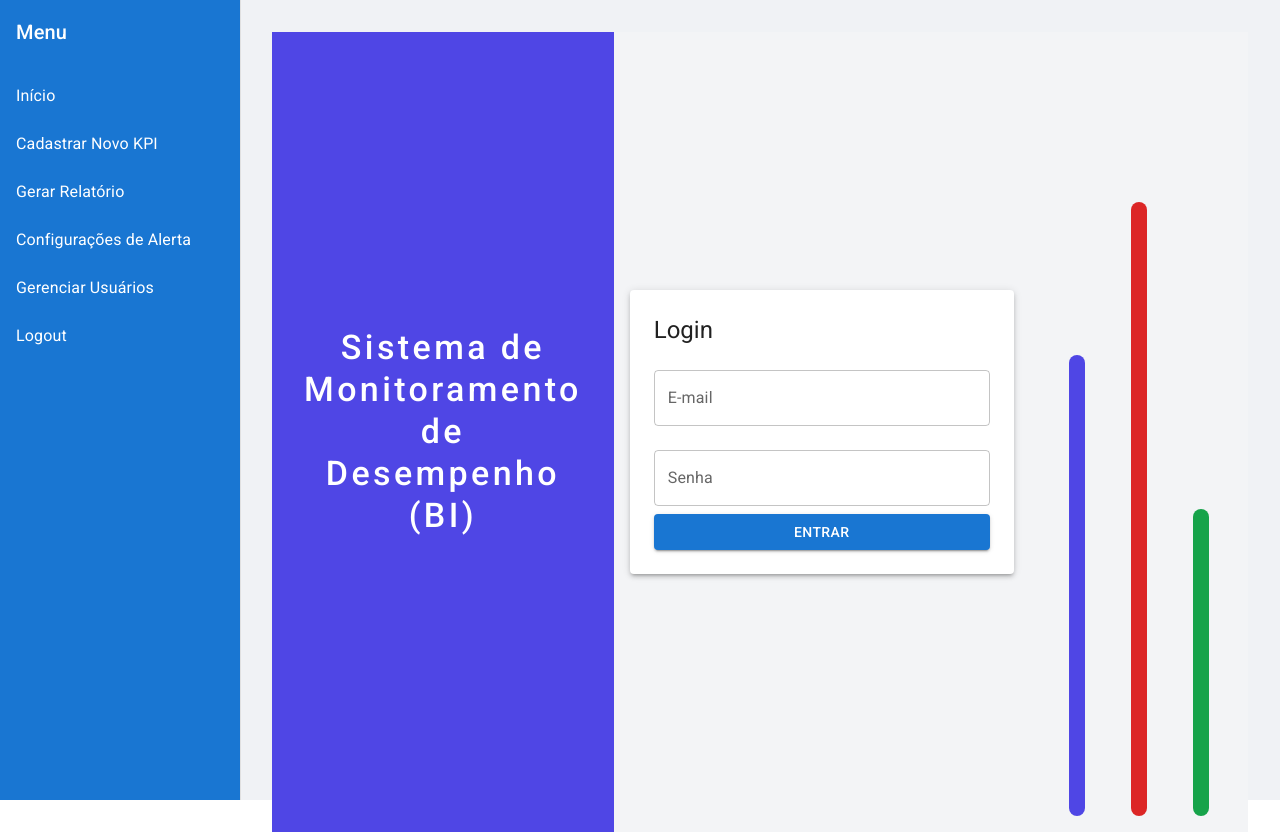
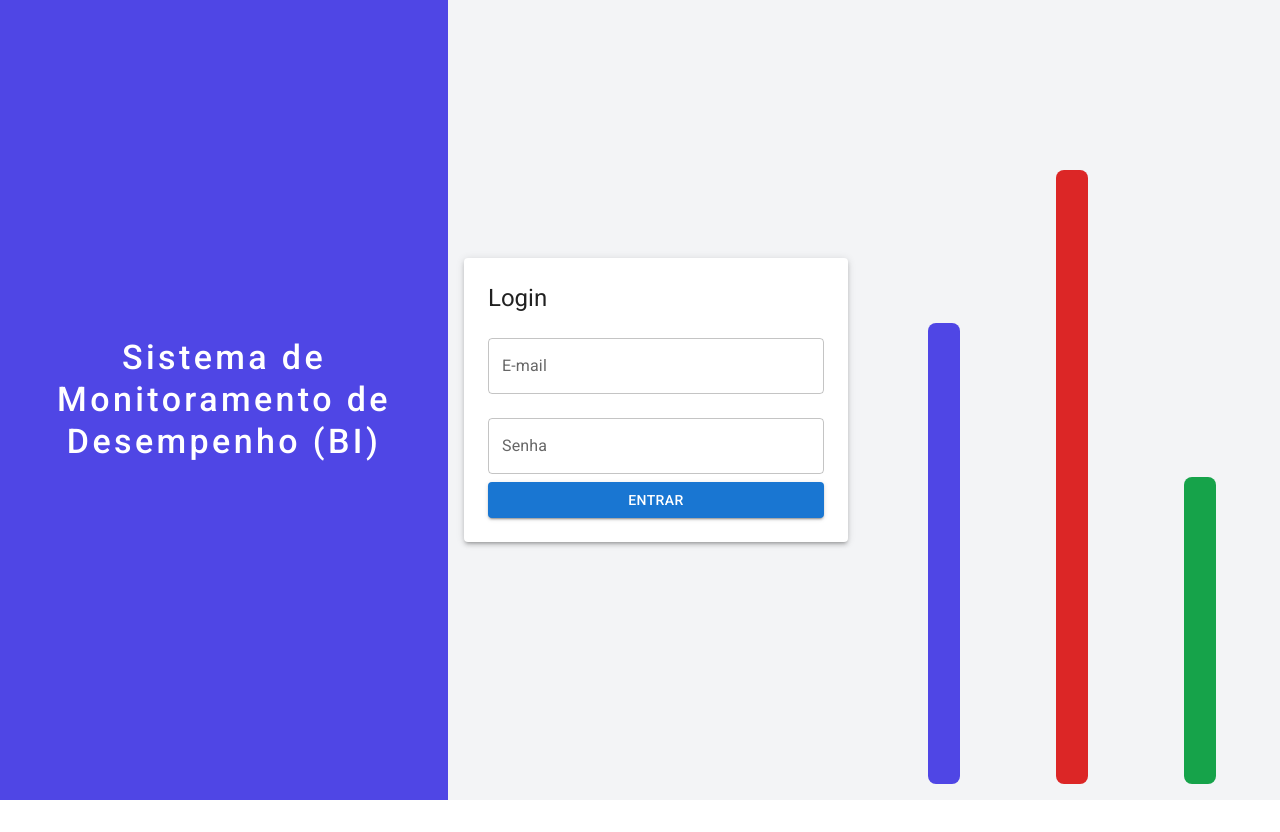
Before and after one commit to hugoleao02/monitoramento-desempenho-app, a React (Create React App) app: page /login in a window 1280 px wide. After the commit the page ends 800 px from the top, so only its background shows below. Built offline with nearby package versions, Linux system fonts and the light colour scheme.

Commit message:
refatorando rotas

```diff
--- a/src/ProtectedRoute.tsx
+++ b/src/ProtectedRoute.tsx
@@ -4,11 +4,10 @@ import { jwtDecode } from "jwt-decode";
 
 interface ProtectedRouteProps {
   children: React.ReactNode;
+  token: string | null;
 }
 
-const ProtectedRoute: React.FC<ProtectedRouteProps> = ({ children }) => {
-  const storedToken = localStorage.getItem("token");
-
+const ProtectedRoute: React.FC<ProtectedRouteProps> = ({ children, token }) => {
   const isValidToken = (token: string | null): boolean => {
     if (!token || token.split(".").length !== 3) return false;
 
@@ -22,7 +21,7 @@ const ProtectedRoute: React.FC<ProtectedRouteProps> = ({ children }) => {
     }
   };
 
-  return isValidToken(storedToken) ? <>{children}</> : <Navigate to="/login" />;
+  return isValidToken(token) ? <>{children}</> : <Navigate to="/login" />;
 };
 
 export default ProtectedRoute;
--- a/src/components/Sidebar.tsx
+++ b/src/components/Sidebar.tsx
@@ -31,7 +31,7 @@ const Sidebar: React.FC = () => {
             { text: "Gerar Relatório", path: "/generate-report" },
             { text: "Configurações de Alerta", path: "/alert-settings" },
             { text: "Gerenciar Usuários", path: "/user-management" },
-            { text: "Logout", path: "/login" }, // Redireciona para a página de login
+            { text: "Logout", path: "/login" },
           ].map((item) => (
             <ListItem
               key={item.text}
@@ -39,16 +39,13 @@ const Sidebar: React.FC = () => {
               to={item.path}
               sx={{
                 cursor: "pointer",
-                color: "white", // Garante que o texto seja branco
+                color: "white",
                 "&:hover": {
-                  backgroundColor: "#1565c0", // Cor de fundo ao passar o mouse
+                  backgroundColor: "#1565c0",
                 },
               }}
             >
-              <ListItemText
-                primary={item.text}
-                sx={{ color: "inherit" }} // Usa 'inherit' para herdar a cor branca
-              />
+              <ListItemText primary={item.text} sx={{ color: "inherit" }} />
             </ListItem>
           ))}
         </List>
--- a/src/routes/routes.tsx
+++ b/src/routes/routes.tsx
@@ -1,4 +1,4 @@
-import React, { useEffect, useState } from "react";
+import React from "react";
 import {
   BrowserRouter as Router,
   Routes,
@@ -12,14 +12,7 @@ import ProtectedRoute from "../ProtectedRoute";
 import Layout from "../layouts/Layout";
 
 const AppRoutes: React.FC = () => {
-  const [token, setToken] = useState<string | null>(
-    localStorage.getItem("token")
-  );
-
-  useEffect(() => {
-    const storedToken = localStorage.getItem("token");
-    setToken(storedToken);
-  }, []);
+  const token = localStorage.getItem("token");
 
   const routes = [
     { path: "/login", element: <LoginPage />, protected: false },
@@ -33,26 +26,27 @@ const AppRoutes: React.FC = () => {
 
   return (
     <Router>
-      <Layout>
       <Routes>
-          {routes.map(({ path, element, protected: isProtected }) => {
-            if (isProtected) {
-              return (
+        {routes.map(({ path, element, protected: isProtected }) => (
           <Route
             key={path}
             path={path}
-                  element={<ProtectedRoute>{element}</ProtectedRoute>}
+            element={
+              isProtected ? (
+                <ProtectedRoute token={token}>
+                  <Layout>{element}</Layout>
+                </ProtectedRoute>
+              ) : (
+                element
+              )
+            }
           />
-              );
-            }
-            return <Route key={path} path={path} element={element} />;
-          })}
+        ))}
         <Route
           path="*"
-            element={token ? <Navigate to="/home" /> : <Navigate to="/login" />}
+          element={<Navigate to={token ? "/home" : "/login"} />}
         />
       </Routes>
-      </Layout>
     </Router>
   );
 };
--- a/src/services/AuthService.tsx
+++ b/src/services/AuthService.tsx
@@ -1,5 +1,5 @@
 import axios from "axios";
-import { jwtDecode } from "jwt-decode"; // Corrigido para usar importação correta
+import { jwtDecode } from "jwt-decode";
 
 const API_URL = "http://localhost:8080/api/auth";
 
@@ -21,7 +21,6 @@ const login = async ({ email, password }: ILogin) => {
       password,
     });
     localStorage.setItem("token", response.data.token);
-    console.log("Token recebido:", response.data.token);
     jwtDecode(response.data.token);
     return response.data;
   } catch (error) {
```
Lines whose indentation alone changed are shown as unchanged.
